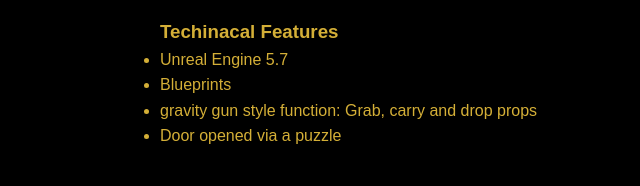
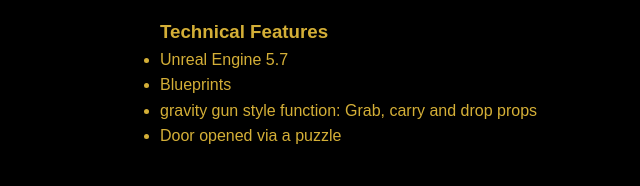
Before and after one commit to AlpiBoi/Portfolio-Site, a plain HTML site: page game-cowza.html in a window 1280 px wide. Shown: the part 434-620 px from the top of the page, 0-640 px from the left. Drawn offline with Linux system fonts and the light colour scheme.

Commit message:
fixed typo

```diff
--- a/game-cowza.html
+++ b/game-cowza.html
@@ -46,7 +46,7 @@
                 <li>Very simple puzzle</li>
             </ul>
             <p></p>
-            <h3>Techinacal Features</h3>
+            <h3>Technical Features</h3>
             <ul>
                 <li>Unreal Engine 5.7</li>
                 <li>Blueprints</li>
```
Also changed, not shown: game-anchorbound.html (+1 -0 lines).
